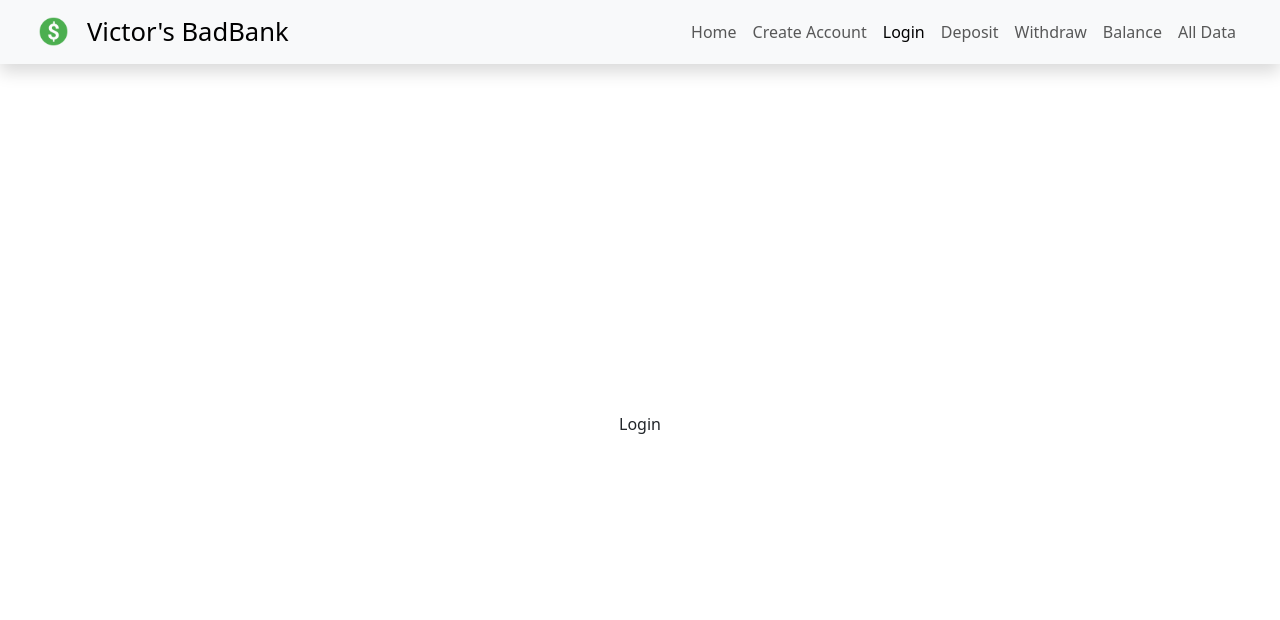
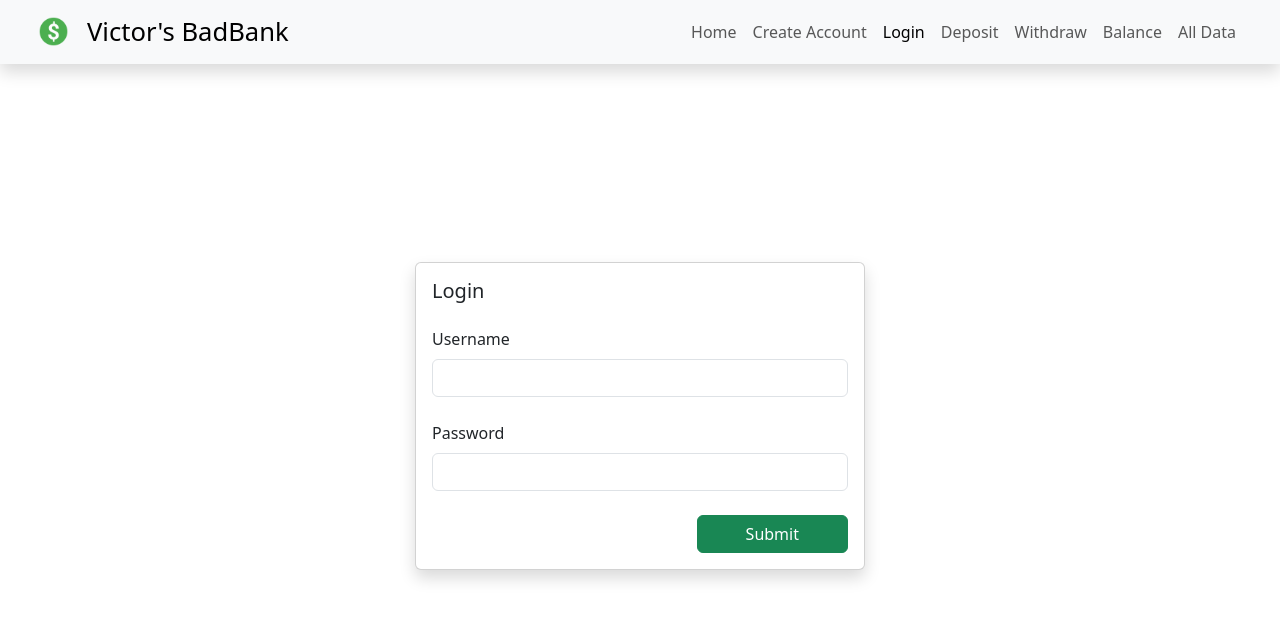
Before and after one commit to victorwcv/app-bad-bank, a React (Vite) app: page /login in a window 1280 px wide. Shown: the top 620 px of the page. Built offline with nearby package versions, Linux system fonts and the light colour scheme.

Commit message:
login form

```diff
--- a/src/components/Context.jsx
+++ b/src/components/Context.jsx
@@ -3,7 +3,7 @@ import { createContext, useState } from "react";
 const MyContext = createContext();
 
 const MyContextProvider = ({ children }) => {
-  const [data, setData] = useState([]);
+  const [data, setData] = useState({users:[]});
 
   console.log(data);
 
--- a/src/pages/CreateAccount.jsx
+++ b/src/pages/CreateAccount.jsx
@@ -2,7 +2,7 @@ import { useFormik } from "formik";
 import Card from "../components/Card";
 import { useContext } from "react";
 import { MyContext } from "../components/Context";
-import { validate } from "../utilities/CreateAcountFormValidation.js";
+import { validate } from "../utilities/CreateAcountFormValidate.js";
 
 function CreateAccount() {
   const { data, updateData } = useContext(MyContext);
@@ -15,10 +15,9 @@ function CreateAccount() {
     },
     validate,
     onSubmit: (values) => {
-      updateData([...data, values]);
+      updateData(prevData => ({ users: [...prevData.users, values] }));
     },
   });
-  console.log(formik.isValid);
   return (
     <>
       <Card
@@ -32,11 +31,8 @@ function CreateAccount() {
               <input
                 id="name"
                 type="text"
-                name="name"
                 className="form-control"
-                onChange={formik.handleChange}
-                onBlur={formik.handleBlur}
-                value={formik.values.name}
+                {...formik.getFieldProps('name')}
               />
               {formik.touched.name && formik.errors.name ? (
                 <div className="form-errors">{formik.errors.name}</div>
@@ -50,11 +46,8 @@ function CreateAccount() {
               <input
                 id="email"
                 type="email"
-                name="email"
                 className="form-control"
-                onChange={formik.handleChange}
-                onBlur={formik.handleBlur}
-                value={formik.values.email}
+                {...formik.getFieldProps('email')}
               />
               {formik.touched.email && formik.errors.email ? (
                 <div className="form-errors">{formik.errors.email}</div>
@@ -68,18 +61,16 @@ function CreateAccount() {
               <input
                 id="password"
                 type="password"
-                name="password"
                 className="form-control"
-                onChange={formik.handleChange}
-                onBlur={formik.handleBlur}
-                value={formik.values.password}
+                {...formik.getFieldProps('password')}
               />
               {formik.touched.password && formik.errors.password ? (
                 <div className="form-errors">{formik.errors.password}</div>
               ) : null}
             </div>
 
-            <button  type="submit" disabled={false} class="btn btn-success float-end">
+            <button  type="submit" disabled={false} className="btn btn-success float-end px-3
+            ">
               Create Account
             </button>
           </form>
--- a/src/pages/Login.jsx
+++ b/src/pages/Login.jsx
@@ -1,13 +1,67 @@
+import { useFormik } from "formik";
 import { useContext } from "react";
 import { MyContext } from "../components/Context";
-
+import Card from "../components/Card";
+import { validate } from "../utilities/LoginFormValidate.js";
 
 function Login() {
+  const { data, updateData } = useContext(MyContext);
+
+  const formik = useFormik({
+    initialValues: {
+      name: "",
+      password: "",
+    },
+    validate,
+    onSubmit: (values) => {
+      console.log(values);
+    },
+  });
 
   return (
-    <div>Login
+    <div>
+      <Card
+        title="Login"
+        form={
+          <form className="mt-4" onSubmit={formik.handleSubmit}>
+            <div className="mb-4">
+              <label htmlFor="name" className="form-label">
+                Username
+              </label>
+              <input
+                id="name"
+                type="name"
+                className="form-control"
+                {...formik.getFieldProps("name")}
+              />
+              {formik.touched.name && formik.errors.name ? (
+                <div className="form-errors">{formik.errors.name}</div>
+              ) : null}
+            </div>
+
+            <div className="mb-4">
+              <label htmlFor="password" className="form-label">
+                Password
+              </label>
+              <input
+                id="password"
+                type="password"
+                className="form-control"
+                {...formik.getFieldProps("password")}
+              />
+              {formik.touched.password && formik.errors.password ? (
+                <div className="form-errors">{formik.errors.password}</div>
+              ) : null}
+            </div>
+
+            <button type="submit" className="btn btn-success float-end px-5">
+              Submit
+            </button>
+          </form>
+        }
+      />
     </div>
-  )
+  );
 }
 
-export default Login
+export default Login;
--- /dev/null
+++ b/src/utilities/LoginFormValidate.js
@@ -0,0 +1,14 @@
+export const validate = (values) => {
+  const errors = {};
+  if (!values.name) {
+    errors.name = "*Enter a username";
+  }
+
+  if (!values.password) {
+    errors.password = "*Enter a password";
+  } else if (values.password.length < 8) {
+    errors.password = "*Must be at least 8 characters long";
+  }
+
+  return errors;
+};
```
Also changed, not shown: src/utilities/CreateAcountFormValidate.js (renamed from src/utilities/CreateAcountFormValidation.js).
